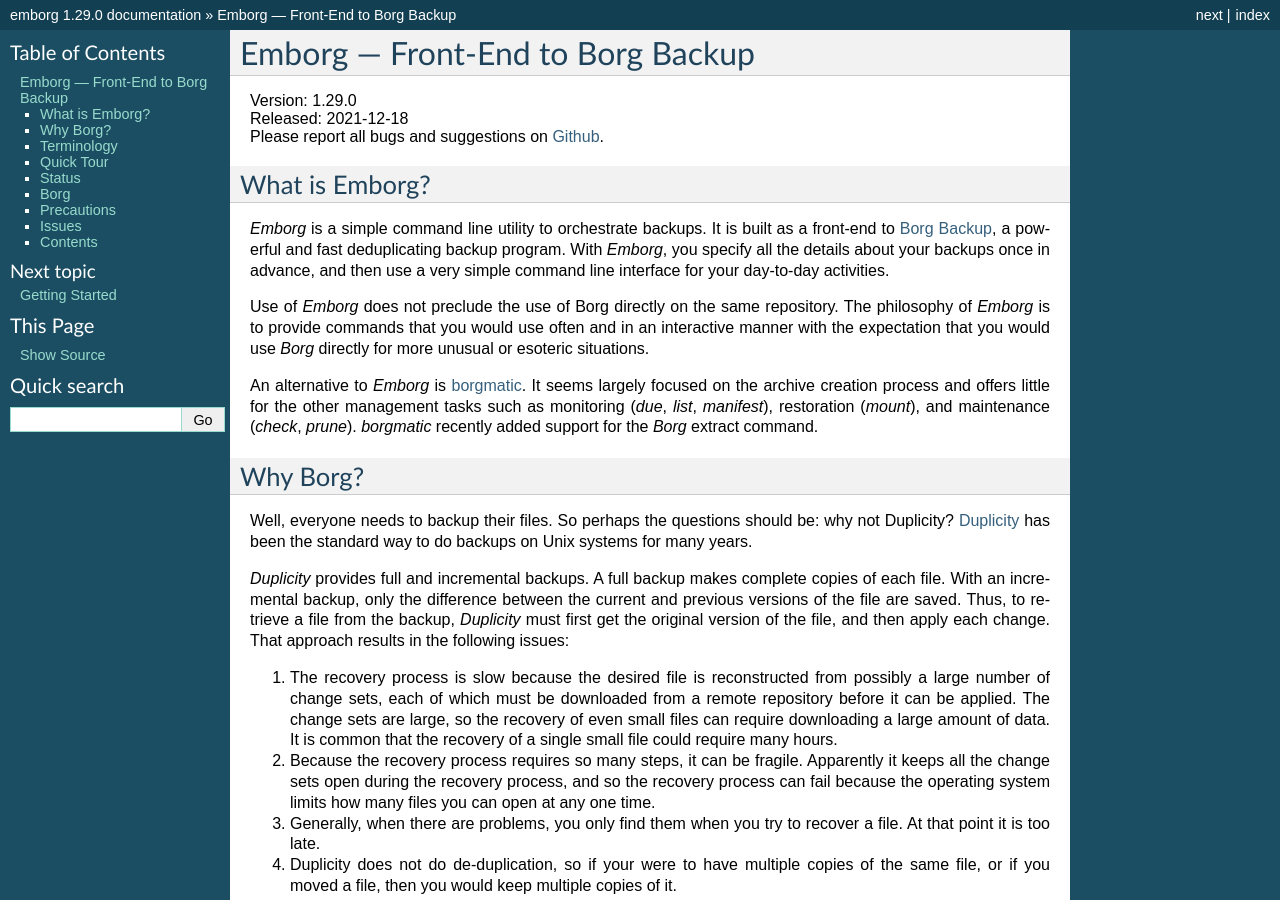
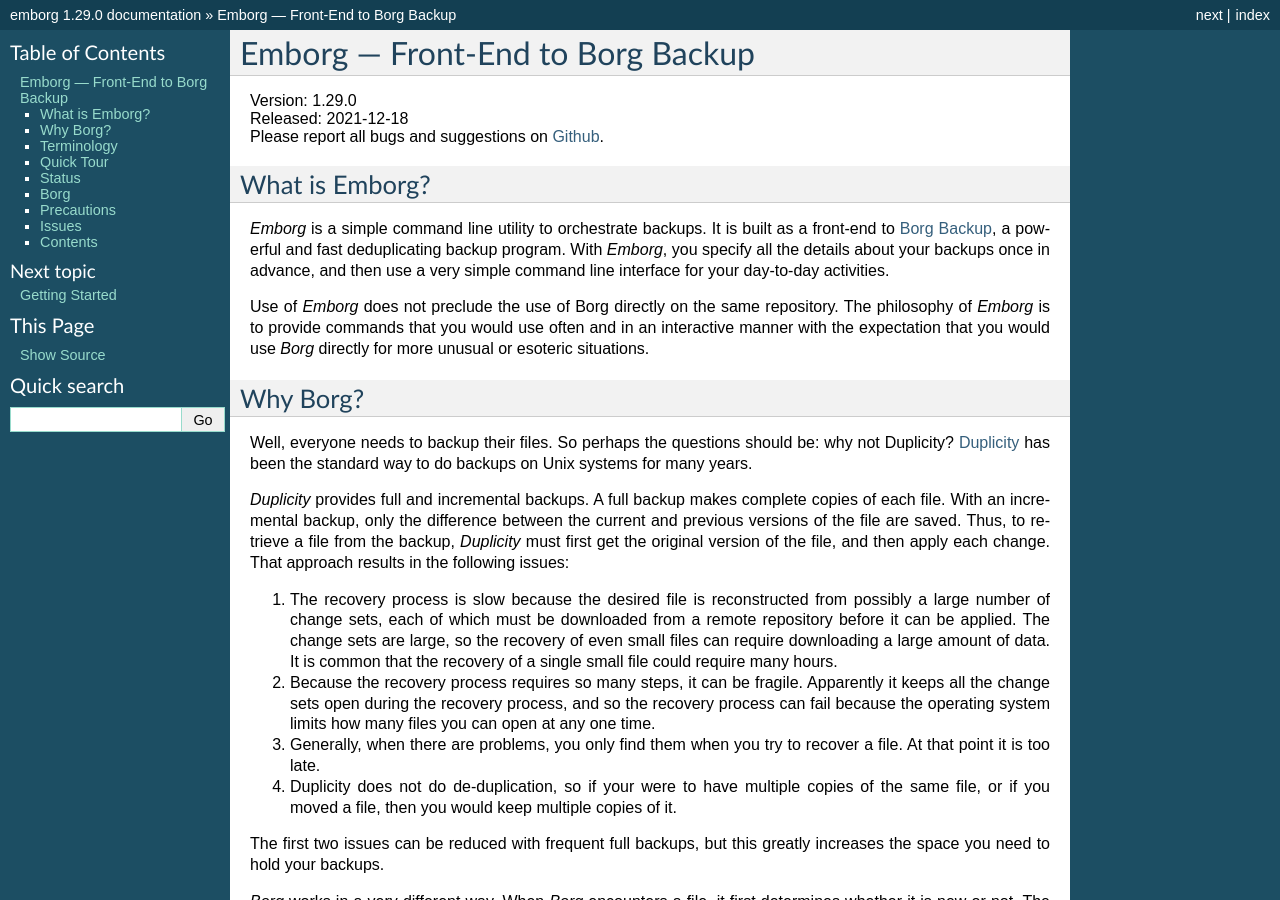
Before and after one commit to KenKundert/emborg, a Sphinx documentation site: the page built from doc/index.rst, in a window 1280 px wide and 900 px high. Built offline with Sphinx 7.4.7, drawn with Linux system fonts in a browser that asks for light colours.

```diff
--- a/doc/index.rst
+++ b/doc/index.rst
@@ -22,13 +22,6 @@ Use of *Emborg* does not preclude the use of Borg directly on the same
 repository.  The philosophy of *Emborg* is to provide commands that you would
 use often and in an interactive manner with the expectation that you would use
 *Borg* directly for more unusual or esoteric situations.
-
-An alternative to *Emborg* is
-`borgmatic <https://github.com/witten/borgmatic>`_.  It seems largely focused on
-the archive creation process and offers little for the other management tasks
-such as monitoring (*due*, *list*, *manifest*), restoration (*mount*), and
-maintenance (*check*, *prune*).  *borgmatic* recently added support for the
-*Borg* extract command.
 
 
 Why Borg?
--- a/doc/releases.rst
+++ b/doc/releases.rst
@@ -11,7 +11,7 @@ Latest development release
 -----------------
 - Do not signal failure to hooks if Borg completes normally, even if there were
   warnings.
-- Return an exit status of 1 if *Emborg runs to completion but with exceptions,
+- Return an exit status of 1 if *Emborg* runs to completion but with exceptions,
   and 2 if it cannot complete normally due to a error or errors.
 
 
```
Also changed, not shown: README.rst (+0 -10 lines).
